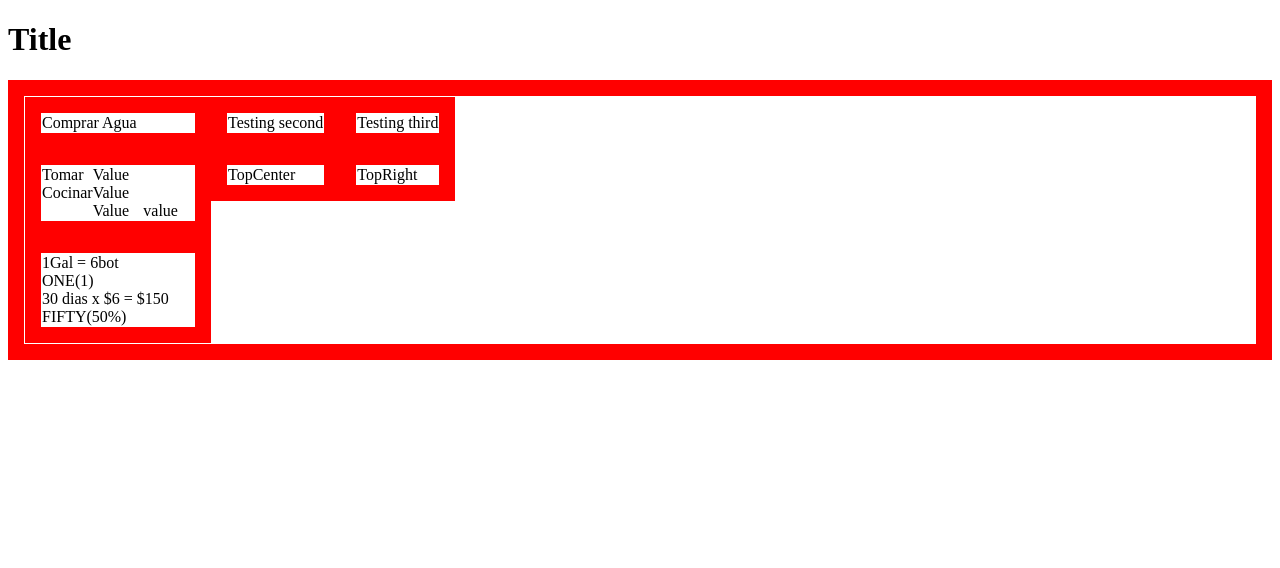
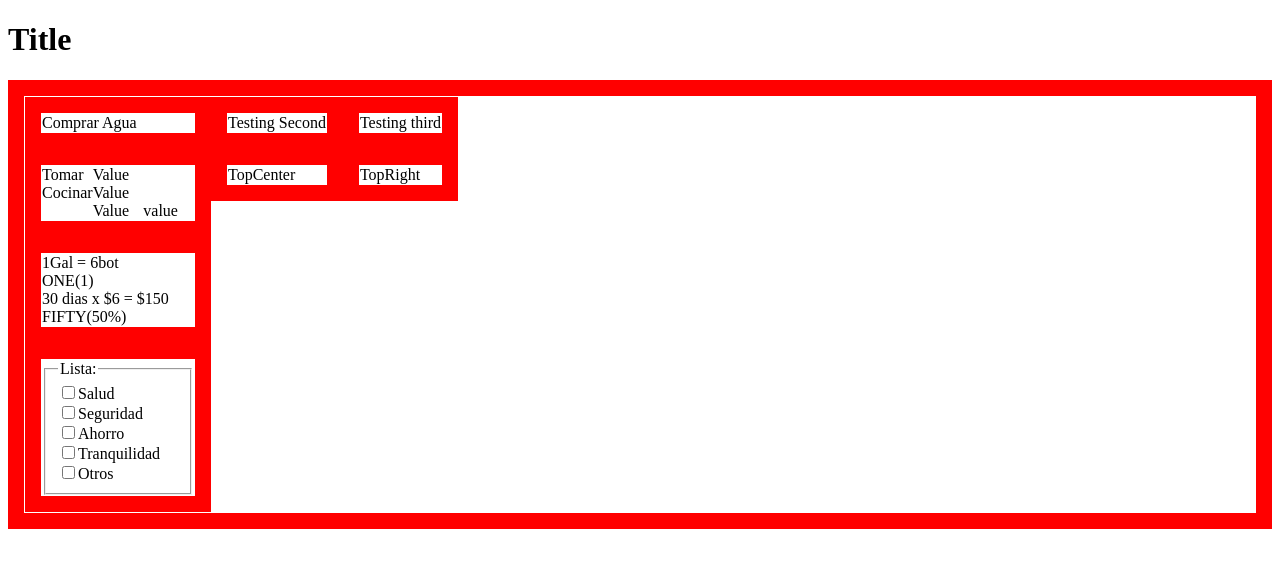
Before and after one commit to albergvasili/aquacola, a React (Create React App) app: page / in a window 1280 px wide. Shown: the top 568 px of the page. Built offline with nearby package versions, Linux system fonts and the light colour scheme.

Commit message:
Add contents for 'BottomLeft' section

```diff
--- a/src/App.js
+++ b/src/App.js
@@ -8,7 +8,7 @@ const FirstHeader = () => {
 
 const SecondHeader = () => {
   return (
-      <div className='test'>Testing second</div>
+      <div className='test'>Testing Second</div>
   );
 };
 
@@ -42,6 +42,36 @@ const CenterLeft = () => {
   );
 };
 
+const BottomLeft = () => {
+  return(
+    <div className='test' >
+      <fieldset className='flex-column thirteen'>
+        <legend>Lista:</legend>
+          <label>
+            <input type='checkbox'/>
+            Salud
+          </label>
+          <label>
+            <input type='checkbox'/>
+            Seguridad
+          </label>
+          <label>
+            <input type='checkbox'/>
+            Ahorro
+          </label>
+          <label>
+            <input type='checkbox'/>
+            Tranquilidad
+          </label>
+          <label>
+            <input type='checkbox'/>
+            Otros
+          </label>
+      </fieldset>
+    </div>
+  );
+};
+
 const TopCenter = () => {
   return (
     <div className='test'>TopCenter</div>
@@ -60,6 +90,7 @@ const FirstOption = () => {
       <FirstHeader/>
       <TopLeft/>
       <CenterLeft/>
+      <BottomLeft/>
     </div>
   );
 };
```
